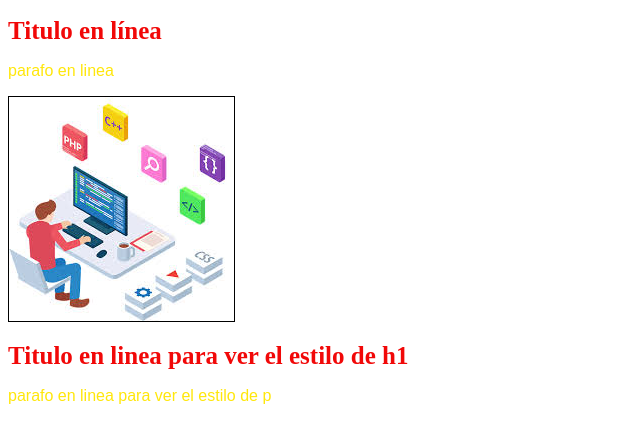
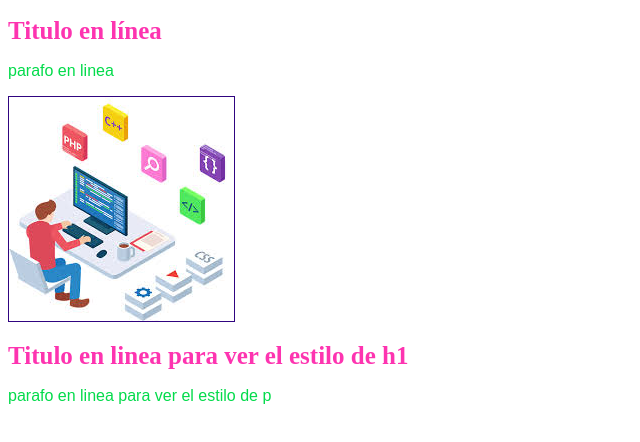
Before and after one commit to OsmelJulio/laB8, a plain HTML site: page index.html in a window 1280 px wide. Shown: the whole page, without its empty margins (0-640 px from the left). Drawn offline with Linux system fonts and the light colour scheme.

Commit message:
estilos externos de css

```diff
--- /dev/null
+++ b/estilos.css
@@ -0,0 +1,11 @@
+ h1{
+
+        color: rgb(253, 52, 176); font-size: 25px;
+    }
+       p{
+        color: rgb(3, 219, 75); font-family:sans-serif ;
+       }
+       img{
+        border: 1px solid rgb(48, 4, 128);
+
+       }
--- a/index.html
+++ b/index.html
@@ -4,17 +4,7 @@
     <meta charset="UTF-8">
     <meta name="viewport" content="width=device-width, initial-scale=1.0">
     <title>Estilos</title>
-    <style>
-       h1{
-        color: rgb(241, 8, 8); font-size: 25px;
-       }
-       p{
-        color: rgb(255, 231, 11); font-family:sans-serif ;
-       }
-       img{
-        border: 1px solid black;
-       }
-    </style>
+    <link rel="stylesheet" href="estilos.css">
 </head>
 <body>
     <h1>Titulo en línea </h1>
```
